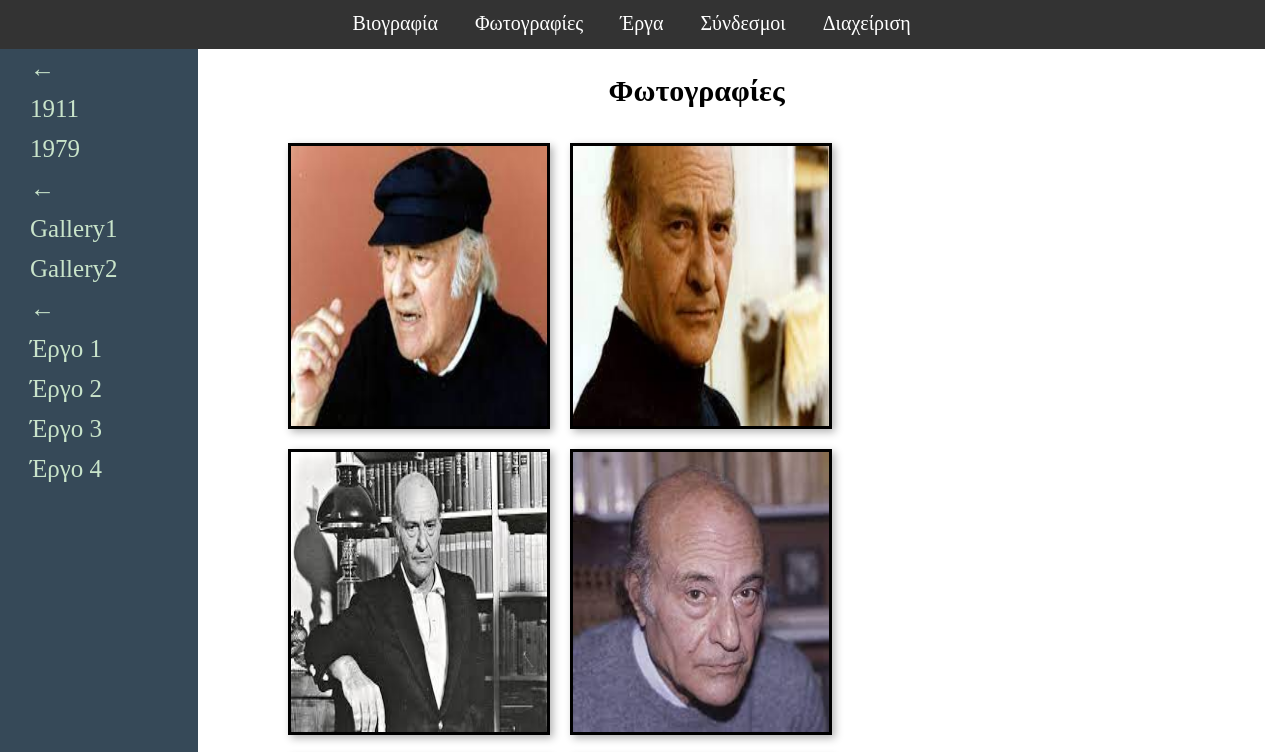
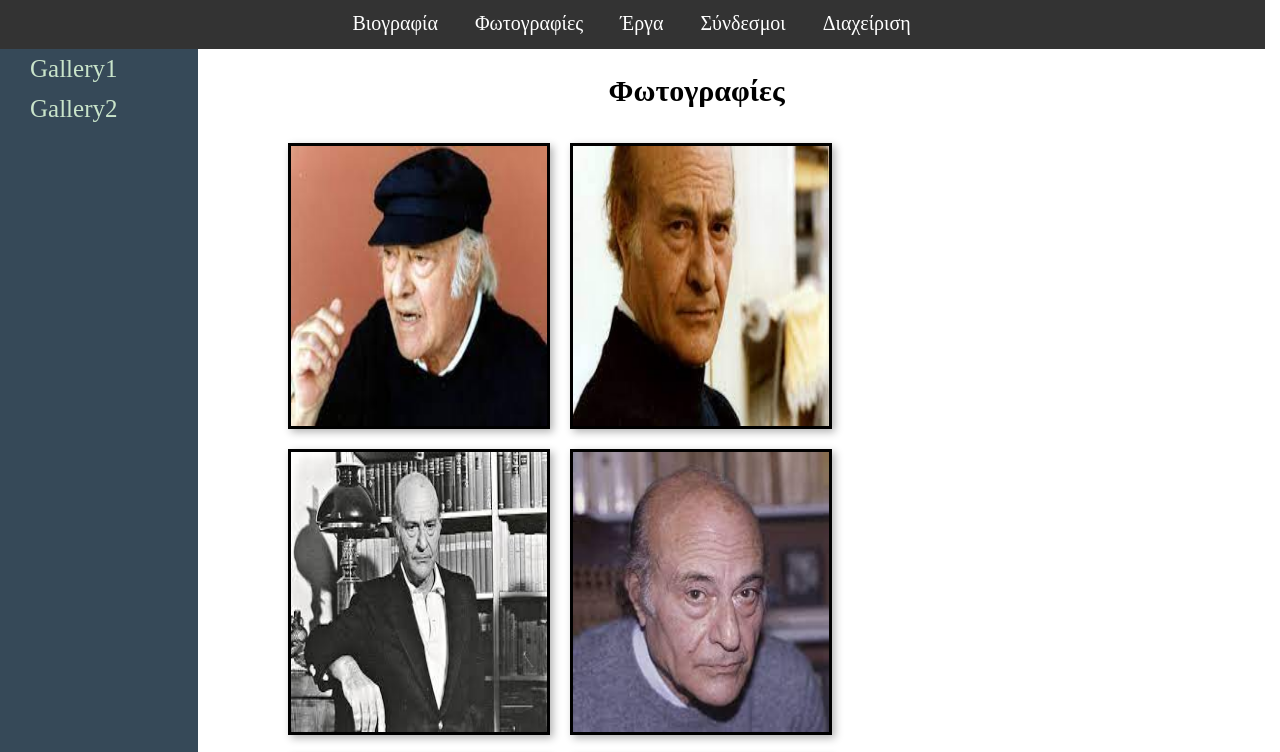
Before and after one commit to ShadowWarriorX007/-, a plain HTML site: page index.html in a window 1280 px wide. Both pictures are taken after a click on the link "Φωτογραφίες". Shown: the top 752 px of the page. Drawn offline with Linux system fonts and the light colour scheme.

Commit message:
Update index.html

```diff
--- a/index.html
+++ b/index.html
@@ -13,7 +13,7 @@
 	  document.getElementById("Έργα").style.display = "none";
 	  document.getElementById("Σύνδεσμοι").style.display = "none";
 	  document.getElementById("Διαχείριση").style.display = "none";
-	  document.getElementById("arxbio").style.display = "none";
+	  document.getElementById("arxeia.bio").style.display = "none";
 	  document.getElementById("1911").style.display = "block";
 	  document.getElementById("1979").style.display = "block";
 	  document.getElementById("arxeia.photo").style.display = "none";
@@ -32,7 +32,7 @@
 	  document.getElementById("Έργα").style.display = "none";
 	  document.getElementById("Σύνδεσμοι").style.display = "none";
 	  document.getElementById("Διαχείριση").style.display = "none";
-	  document.getElementById("arxbio").style.display = "none";
+	  document.getElementById("arxeia.bio").style.display = "none";
 	  document.getElementById("1911").style.display = "none";
 	  document.getElementById("1979").style.display = "none";
 	  document.getElementById("arxeia.photo").style.display = "none";
```
